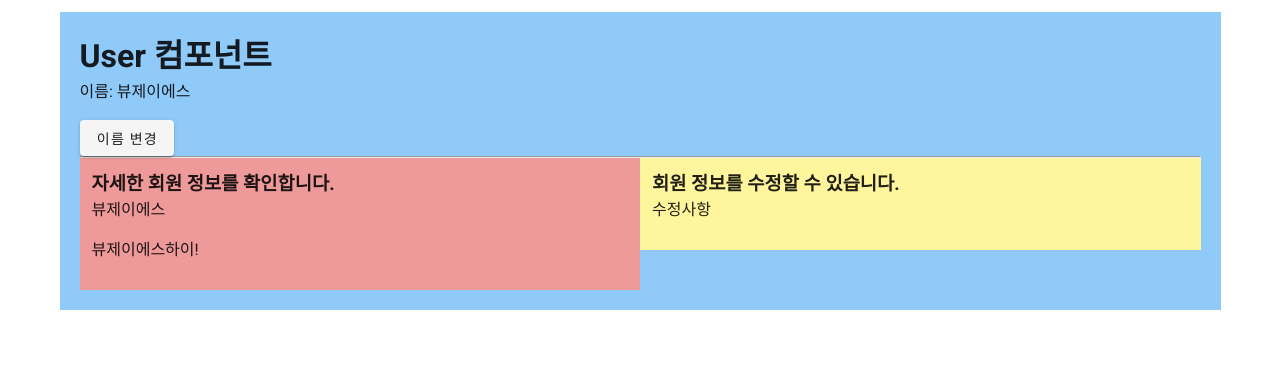
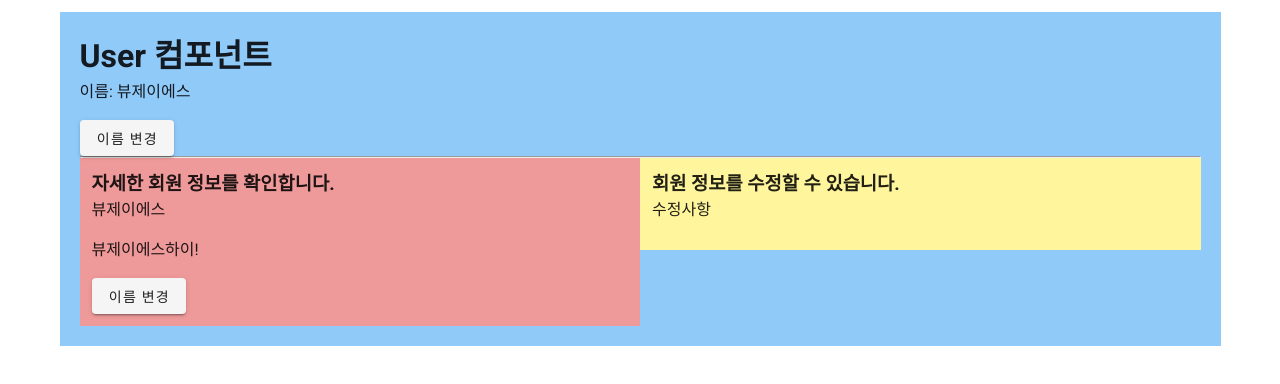
Before and after one commit to YooHyeok/Vue2, a Vue app: page /user in a window 1280 px wide. Shown: the top 384 px of the page. Built offline with nearby package versions, Linux system fonts and the light colour scheme.

Commit message:
faet: 부모 컴포넌트로 부터 받은 props를 수정하는 메소드 추가

```diff
--- a/src/components/user/UserDetail.vue
+++ b/src/components/user/UserDetail.vue
@@ -3,6 +3,8 @@
     <h3>자세한 회원 정보를 확인합니다.</h3>
     <p>{{ nameOfChild }}</p>
     <p>{{ sayHello }}</p>
+    <v-btn @click="switchName()">이름 변경</v-btn>
+
   </div>
 </template>
 
@@ -21,6 +23,11 @@ export default {
       return this.nameOfChild + `하이!`
     }
   },
+  methods: {
+    switchName () { // 부모 컴포넌트의 props 값 수정.
+      this.nameOfChild = '컴퓨터'
+    }
+  },
   data () {
     return {
     }
```
